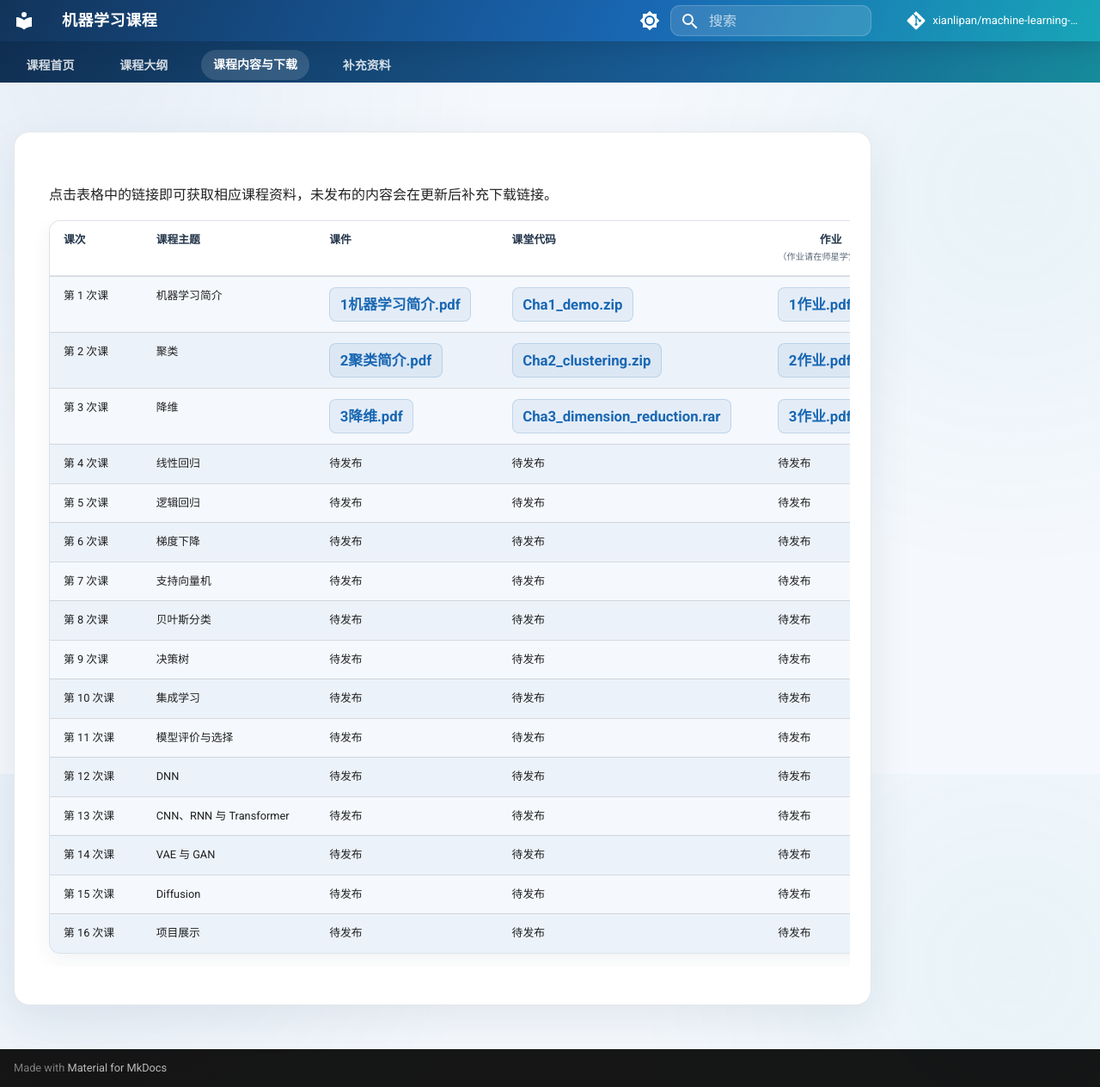
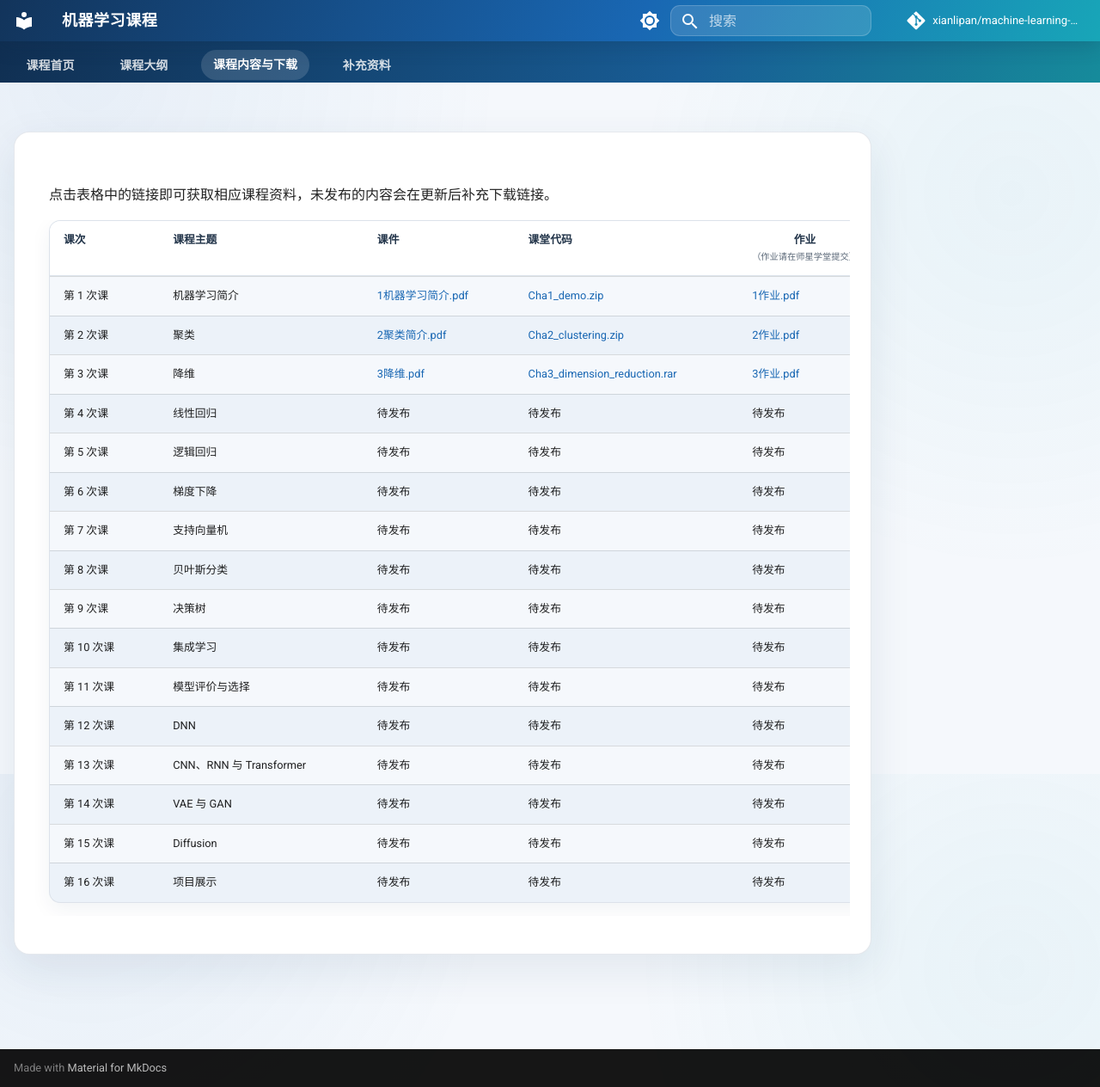
Before and after one commit to xianlipan/machine-learning-course, an MkDocs documentation site: the page built from docs/coursework.md, in a window 1280 px wide and 1264 px high. Shown: the whole window at 86% size. Built offline with MkDocs 1.6.1 and Material for MkDocs 9.7.7, drawn with Linux system fonts in a browser that asks for light colours; comment, search, counter and statistics services are not loaded.

Commit message:
update jiemian

```diff
--- a/docs/stylesheets/extra.css
+++ b/docs/stylesheets/extra.css
@@ -147,17 +147,6 @@ body {
   background-color: rgb(24 166 184 / 9%);
 }
 
-.md-typeset__table td a[download] {
-  display: inline-block;
-  padding: 0.28rem 0.58rem;
-  border: 1px solid rgb(25 103 179 / 18%);
-  border-radius: 0.4rem;
-  background-color: rgb(25 103 179 / 7%);
-  font-size: 0.84rem;
-  font-weight: 600;
-  text-decoration: none;
-}
-
 .assignment-heading {
   display: inline-block;
   text-align: center;
--- a/mkdocs.yml
+++ b/mkdocs.yml
@@ -32,7 +32,7 @@ theme:
 
 extra_css:
   # 更新样式后递增版本号，避免 GitHub Pages 和浏览器继续使用旧缓存。
-  - stylesheets/extra.css?v=20260905-2
+  - stylesheets/extra.css?v=20260905-3
 
 nav:
   - 课程首页: index.md
```
